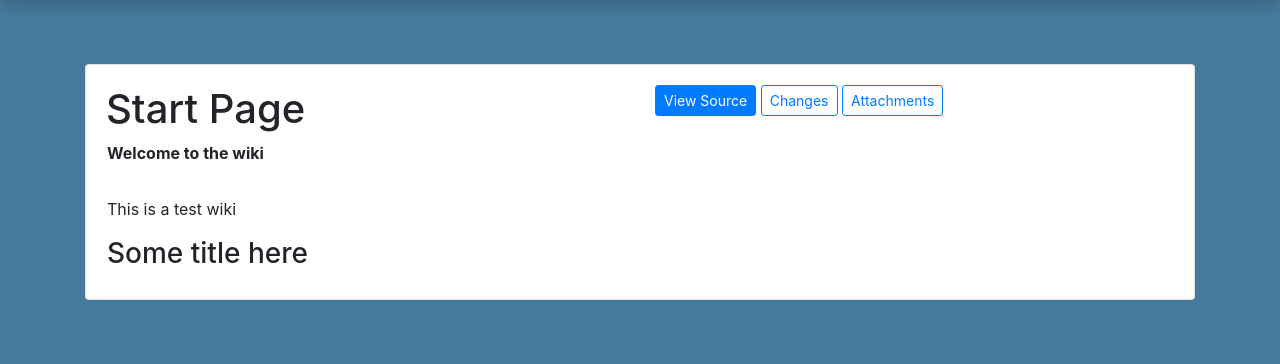
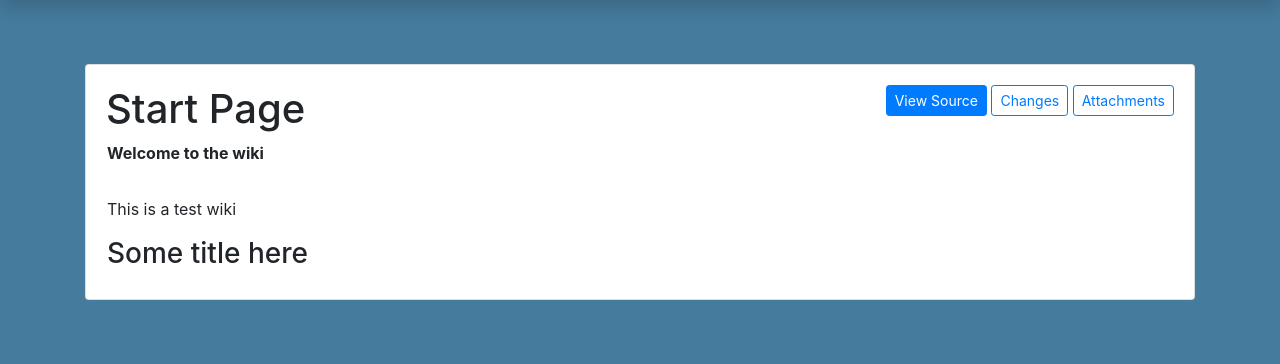
Before and after one commit to NoahLE/collaboration-tool, a Django app: page /gui/wiki-main/ in a window 1280 px wide. Shown: the part 56-420 px from the top of the page. Run offline with Django 3.2, Linux system fonts and the light colour scheme; some libraries are stand-ins or nearby versions.

Commit message:
Wiki page updated

```diff
--- a/jake_collab/gui/templates/gui/wiki-main.html
+++ b/jake_collab/gui/templates/gui/wiki-main.html
@@ -18,7 +18,7 @@
           <h1>Start Page</h1>
         </div>
 
-        <div class="col">
+        <div class="col text-right">
           <button type="button" class="btn btn-sm btn-primary">View Source</button>
           <button type="button" class="btn btn-sm btn-outline-primary">Changes</button>
           <button type="button" class="btn btn-sm btn-outline-primary">Attachments</button>
```
